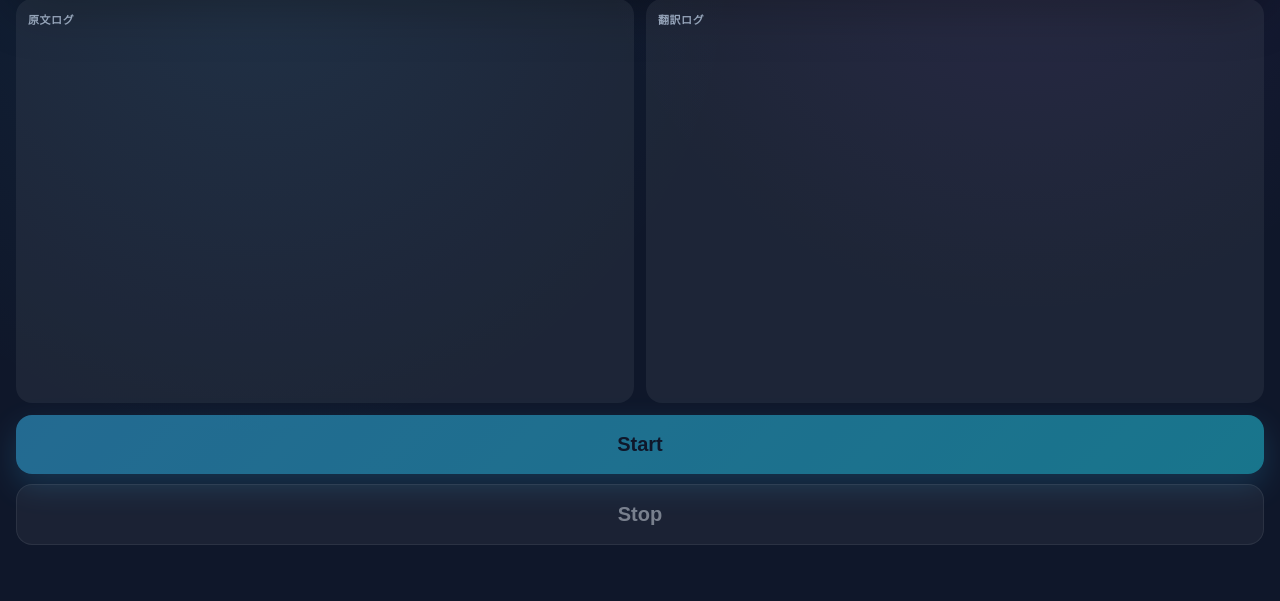
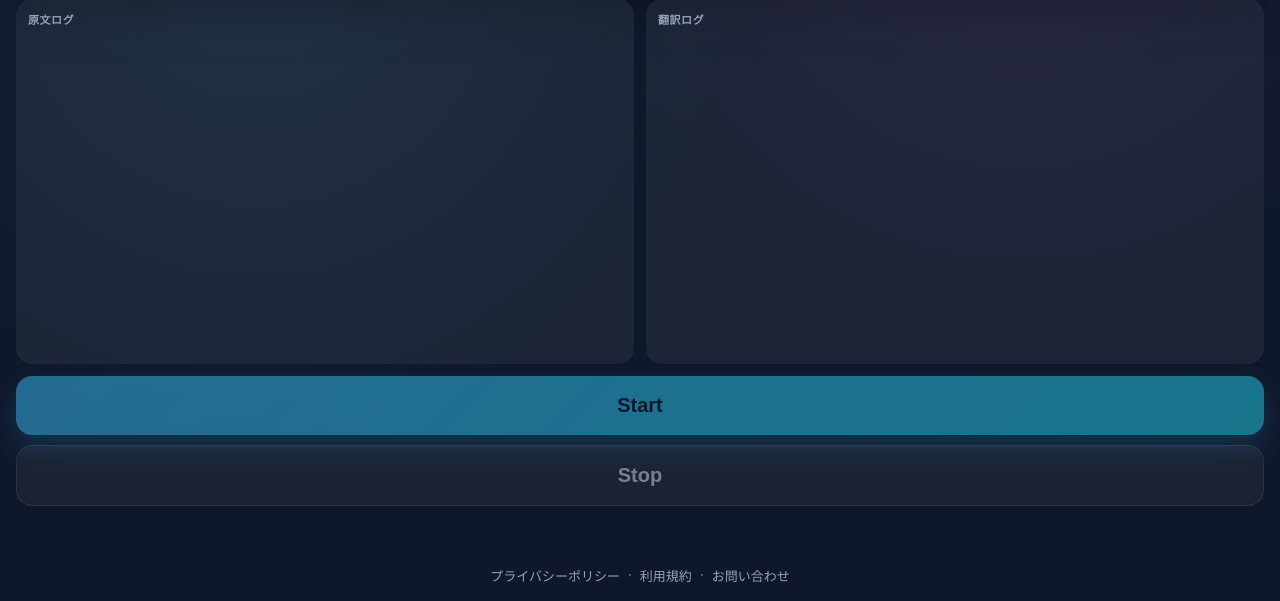
Before and after one commit to Yoshiki785/realtime-translator-pwa, a FastAPI app: page / in a window 1280 px wide. Shown: the part 199-800 px from the top of the page. Run offline with FastAPI, Linux system fonts and the light colour scheme; some libraries are stand-ins or nearby versions.

Commit message:
feat: add footer links for privacy/terms/contact
- Add nav footer with Privacy Policy, Terms of Service, Contact links
- i18n support for ja/en/zh-Hans via existing STRINGS/applyI18n system
- Style with --muted color to keep footer unobtrusive

Co-Authored-By: Claude Opus 4.5 <noreply@anthropic.com>

```diff
--- a/static/index.html
+++ b/static/index.html
@@ -83,6 +83,13 @@
       </div>
       <div class="a2hs" id="a2hs">ホーム画面に追加してオフラインでも使えます</div>
     </footer>
+    <nav class="footer-nav">
+      <a href="/privacy.html" data-i18n="privacyPolicy">プライバシーポリシー</a>
+      <span>·</span>
+      <a href="/terms.html" data-i18n="termsOfService">利用規約</a>
+      <span>·</span>
+      <a href="mailto:lingoflow.cus@gmail.com" data-i18n="contact">お問い合わせ</a>
+    </nav>
   </div>
 
   <dialog id="settingsModal">
--- a/static/styles.css
+++ b/static/styles.css
@@ -1364,6 +1364,15 @@ button.disabled {
   gap: 8px;
   margin-top: 8px;
 }
+.footer-nav a {
+  color: var(--muted);
+  text-decoration: none;
+  font-size: 13px;
+}
+.footer-nav span {
+  color: var(--muted);
+  font-size: 13px;
+}
 
 /* ========== STT Settings Section ========== */
 .stt-settings-section {
```
Also changed, not shown: static/app.js.
